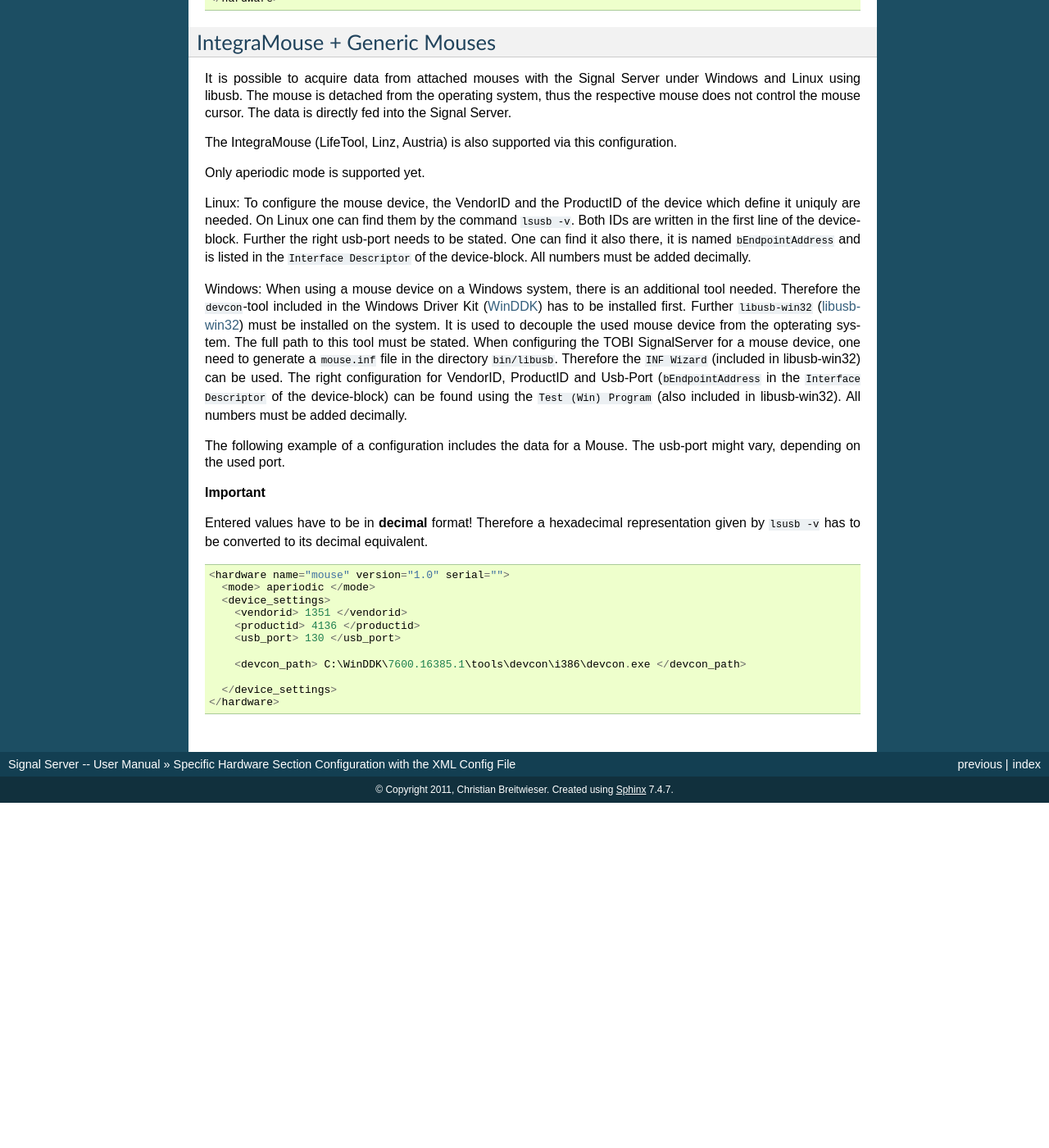
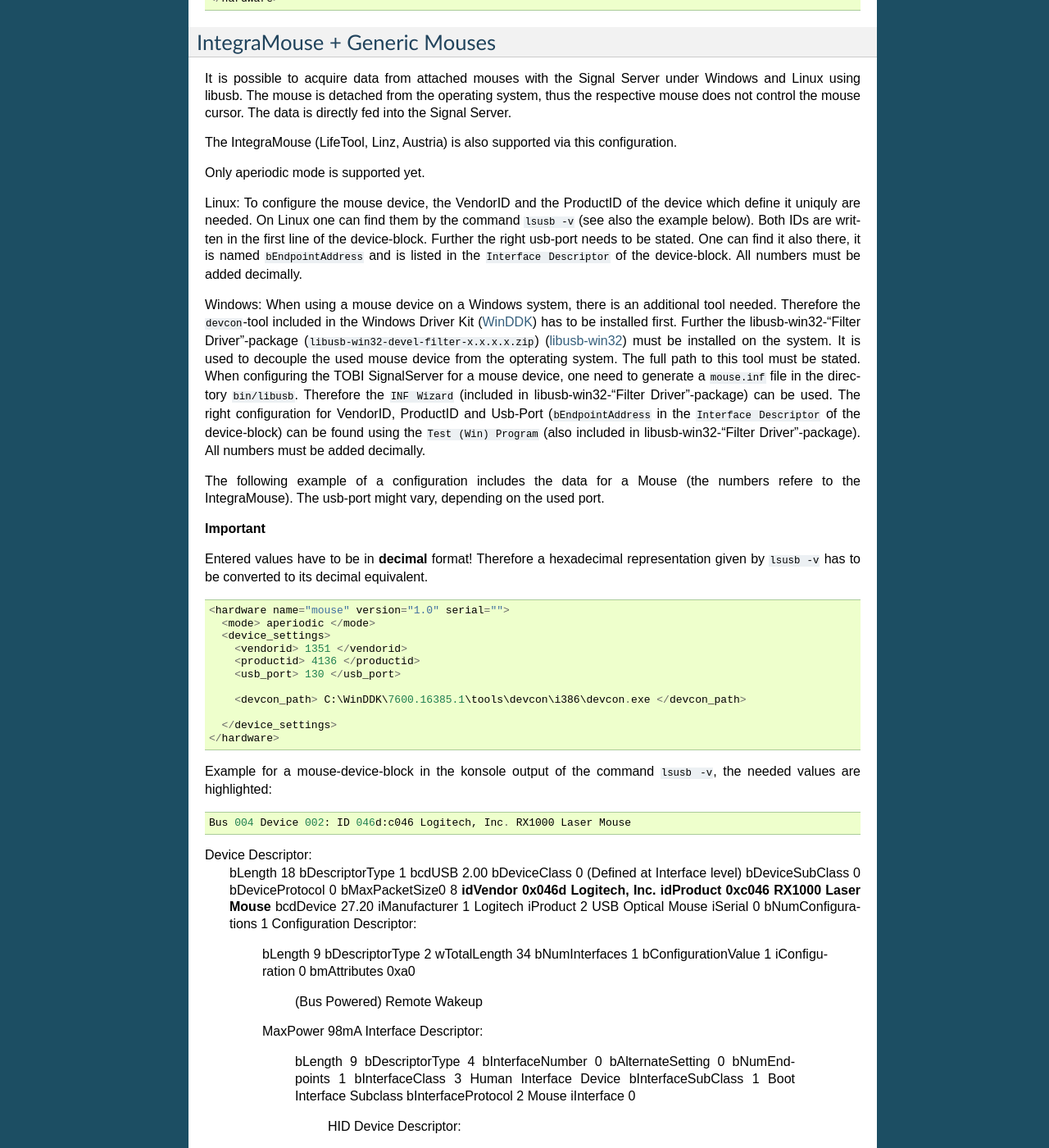
Before and after one commit to tools4BCI/TiA, a Sphinx documentation site: the page built from doc/user_manual/source/hardware_devices.rst, in a window 1280 px wide and 1400 px high, scrolled down 7174 px. Shown: the whole window at 82% size. Built offline with Sphinx 7.4.7, drawn with Linux system fonts in a browser that asks for light colours; before the commit the page ends 8153 px from its top, so only the background shows below that; some of the changed text lies outside the part shown.

```diff
--- a/doc/user_manual/source/hardware_devices.rst
+++ b/doc/user_manual/source/hardware_devices.rst
@@ -452,7 +452,7 @@ Only aperiodic mode is supported yet.
 
 Linux:
 To configure the mouse device, the VendorID and the ProductID of the device which define it
-uniquly are needed. On Linux one can find them by the command ``lsusb -v``.
+uniquly are needed. On Linux one can find them by the command ``lsusb -v`` (see also the example below).
 Both IDs are written in the first line of the device-block. Further the right
 usb-port needs to be stated. One can find it also there, it is named
 ``bEndpointAddress`` and is listed in the ``Interface Descriptor``
@@ -461,19 +461,19 @@ of the device-block. All numbers must be added decimally.
 Windows:
 When using a mouse device on a Windows system, there is an additional tool needed.
 Therefore the ``devcon``-tool included in the Windows Driver Kit
-(`WinDDK`_) has to be installed first. Further ``libusb-win32``
+(`WinDDK`_) has to be installed first. Further the libusb-win32-"Filter Driver"-package (``libusb-win32-devel-filter-x.x.x.x.zip``)
 (`libusb-win32`_)  must be installed on the system. It is used to
 decouple the used mouse device from the opterating system. The full
 path to this tool must be stated.
 When configuring the TOBI SignalServer for a mouse device, one need
 to generate a ``mouse.inf`` file in the directory ``bin/libusb``.
-Therefore the  ``INF Wizard`` (included in libusb-win32) can be used. The
+Therefore the  ``INF Wizard`` (included in libusb-win32-"Filter Driver"-package) can be used. The
 right configuration for VendorID, ProductID and Usb-Port
 (``bEndpointAddress`` in the ``Interface Descriptor`` of the device-block)
-can be found using the ``Test (Win) Program`` (also included in libusb-win32).
+can be found using the ``Test (Win) Program`` (also included in libusb-win32-"Filter Driver"-package).
 All numbers must be added decimally.
 
-The following example of a configuration includes the data for a Mouse.  The usb-port might vary, depending on the used port.
+The following example of a configuration includes the data for a Mouse (the numbers refere to the IntegraMouse).  The usb-port might vary, depending on the used port.
 
 **Important**
 
@@ -493,5 +493,67 @@ given by ``lsusb -v`` has to be converted to its decimal equivalent.
   </hardware>
 
 
+Example for a mouse-device-block in the konsole output of the command ``lsusb -v``, the needed values are highlighted:
+::
+  Bus 004 Device 002: ID 046d:c046 Logitech, Inc. RX1000 Laser Mouse
+Device Descriptor:
+  bLength                18
+  bDescriptorType         1
+  bcdUSB               2.00
+  bDeviceClass            0 (Defined at Interface level)
+  bDeviceSubClass         0
+  bDeviceProtocol         0
+  bMaxPacketSize0         8
+  **idVendor           0x046d Logitech, Inc.**
+  **idProduct          0xc046 RX1000 Laser Mouse**
+  bcdDevice           27.20
+  iManufacturer           1 Logitech
+  iProduct                2 USB Optical Mouse
+  iSerial                 0
+  bNumConfigurations      1
+  Configuration Descriptor:
+    bLength                 9
+    bDescriptorType         2
+    wTotalLength           34
+    bNumInterfaces          1
+    bConfigurationValue     1
+    iConfiguration          0
+    bmAttributes         0xa0
+      (Bus Powered)
+      Remote Wakeup
+    MaxPower               98mA
+    Interface Descriptor:
+      bLength                 9
+      bDescriptorType         4
+      bInterfaceNumber        0
+      bAlternateSetting       0
+      bNumEndpoints           1
+      bInterfaceClass         3 Human Interface Device
+      bInterfaceSubClass      1 Boot Interface Subclass
+      bInterfaceProtocol      2 Mouse
+      iInterface              0
+        HID Device Descriptor:
+          bLength                 9
+          bDescriptorType        33
+          bcdHID               1.10
+          bCountryCode            0 Not supported
+          bNumDescriptors         1
+          bDescriptorType        34 Report
+          wDescriptorLength      59
+         Report Descriptors:
+           * UNAVAILABLE *
+      Endpoint Descriptor:
+        bLength                 7
+        bDescriptorType         5
+        **bEndpointAddress     0x81  EP 1 IN**
+        bmAttributes            3
+          Transfer Type            Interrupt
+          Synch Type               None
+          Usage Type               Data
+        wMaxPacketSize     0x0005  1x 5 bytes
+        bInterval              10
+Device Status:     0x0000
+  (Bus Powered)
+
 .. _WinDDK: http://msdn.microsoft.com/en-us/windows/hardware/gg487428
 .. _libusb-win32: http://sourceforge.net/apps/trac/libusb-win32
```
Also changed, not shown: 6 other files.
